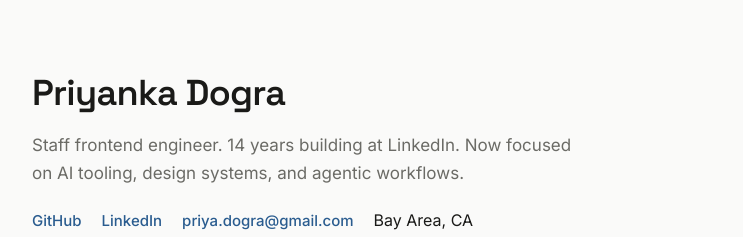
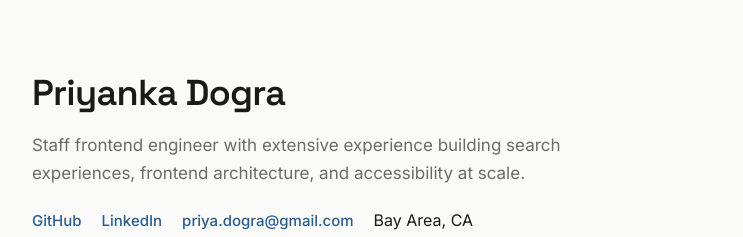
Before and after one commit to priyankadogra/priyankadogra.github.io, a plain HTML site: page index.html in a window 1280 px wide. Shown: the top 237 px of the page, without its empty margins (268-1011 px from the left). Drawn offline with Linux system fonts and the light colour scheme.

Commit message:
Update tagline in index.html

```diff
--- a/index.html
+++ b/index.html
@@ -249,7 +249,7 @@
 
   <header class="header">
     <h1 class="name">Priyanka Dogra</h1>
-    <p class="tagline">Staff frontend engineer. 14 years building at LinkedIn. Now focused on AI tooling, design systems, and agentic workflows.</p>
+    <p class="tagline">Staff frontend engineer with extensive experience building search experiences, frontend architecture, and accessibility at scale.</p>
     <ul class="links">
       <li><a href="https://github.com/priyankadogra" target="_blank">GitHub</a></li>
       <li><a href="https://www.linkedin.com/in/priyanka-dogra/" target="_blank">LinkedIn</a></li>
```
